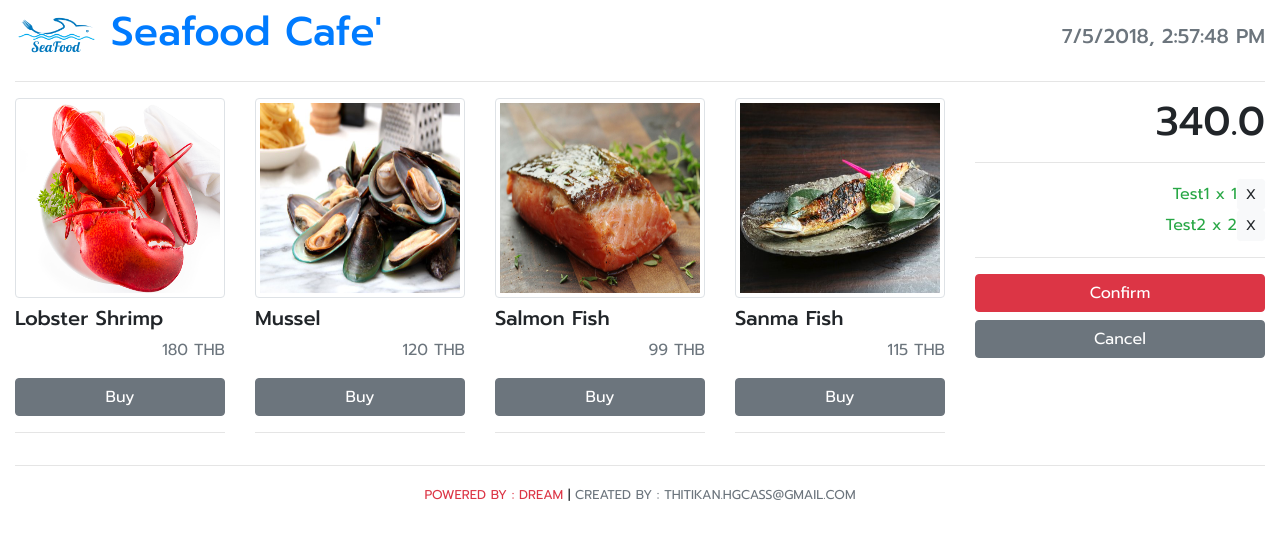
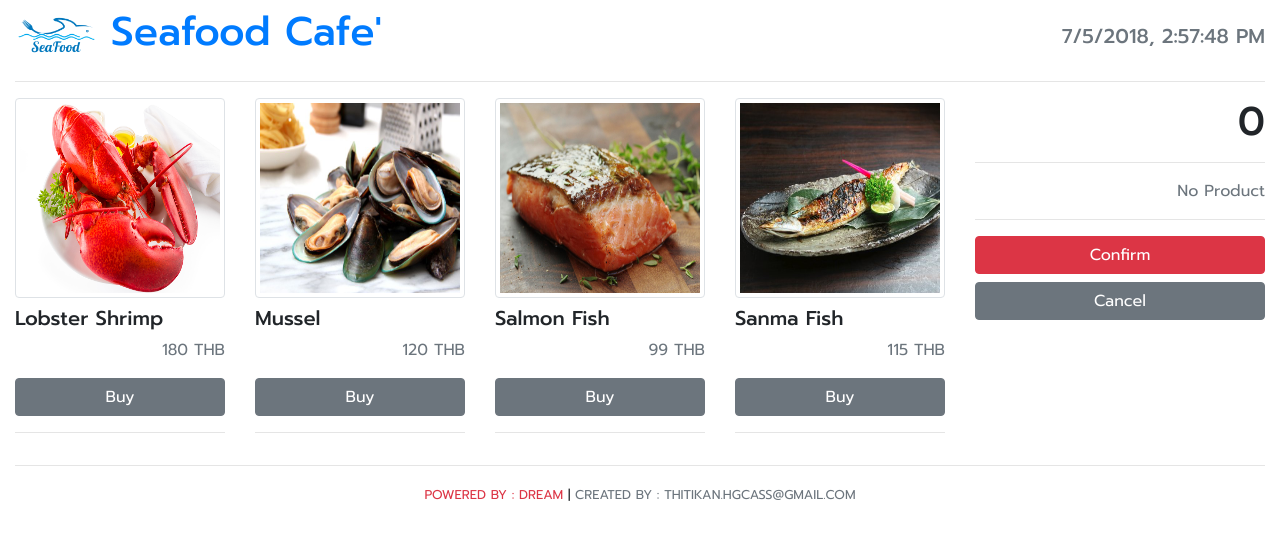
Before and after one commit to hgcassiopeia/MyCommerce, a React (Create React App) app: page / in a window 1280 px wide. Shown: the top 538 px of the page. Built offline with nearby package versions, Linux system fonts and the light colour scheme.

Commit message:
set condition calculator product

```diff
--- a/src/feature/monitor/Calculator.js
+++ b/src/feature/monitor/Calculator.js
@@ -1,20 +1,32 @@
 import React, { Component } from 'react';
 
 class Calculator extends Component{
+
+    showOrder(orders){
+        if(!orders || orders.length == 0){
+            return <li className="text-right text-muted title">No Product</li>
+        }else{
+            return orders.map(order => {
+                return(
+                    <li className="text-right text-success title">
+                        {order.product.productName} x {order.quantity} = {order.product.unitPrice * order.quantity}
+                        <button className="btn btn-light btn-sm">X</button>
+                    </li>
+                )
+            })
+        }
+    }
+
     render(){
+
+        const { totalPrice, orders } = this.props
+
         return(
             <div>
-                <h1 className="text-right">340.0</h1>
+                <h1 className="text-right">{totalPrice}</h1>
                 <hr/>
                 <ul className="list-unstyled">
-                    <li className="text-right text-success title">
-                        Test1 x 1
-                        <button className="btn btn-light btn-sm">X</button>
-                    </li>
-                    <li className="text-right text-success title">
-                        Test2 x 2
-                        <button className="btn btn-light btn-sm">X</button>
-                    </li>
+                    {this.showOrder(orders)}
                 </ul>
                 <hr/>
                 <button className="btn btn-block btn-danger title">Confirm</button>
--- a/src/feature/monitor/Monitor.js
+++ b/src/feature/monitor/Monitor.js
@@ -3,6 +3,12 @@ import Calcualtor from './Calculator'
 import ProductList from '../product/ProductList'
 
 class Monitor extends Component{
+
+    constructor(props){
+        super(props)
+        this.state = { totalPrice: 0, orders: [] }
+    }
+
     render(){
         return(
             <div className="container-fluid">
@@ -11,7 +17,7 @@ class Monitor extends Component{
                         <ProductList products={this.props.products} />
                     </div>
                     <div className="col-md-3">
-                        <Calcualtor />
+                        <Calcualtor totalPrice={this.state.totalPrice} orders={this.state.orders} />
                     </div>
                 </div>
             </div>
--- a/src/feature/product/ProductItem.js
+++ b/src/feature/product/ProductItem.js
@@ -15,7 +15,7 @@ class ProductItem extends Component{
                 <img className="img-fluid img-thumbnail" src={thumbnail} style={reSizeImg} />
                 <h5 className="mt-2">{productName}</h5>
                 <p className="title text-right text-muted">{unitPrice} THB</p>
-                <button className="btn btn-block btn-secondary title">Buy</button>
+                <button className="btn btn-block btn-secondary title" value={unitPrice} onClick={(e)=>console.log(e.target.value)}>Buy</button>
                 <hr/>
             </div>
         )
```
